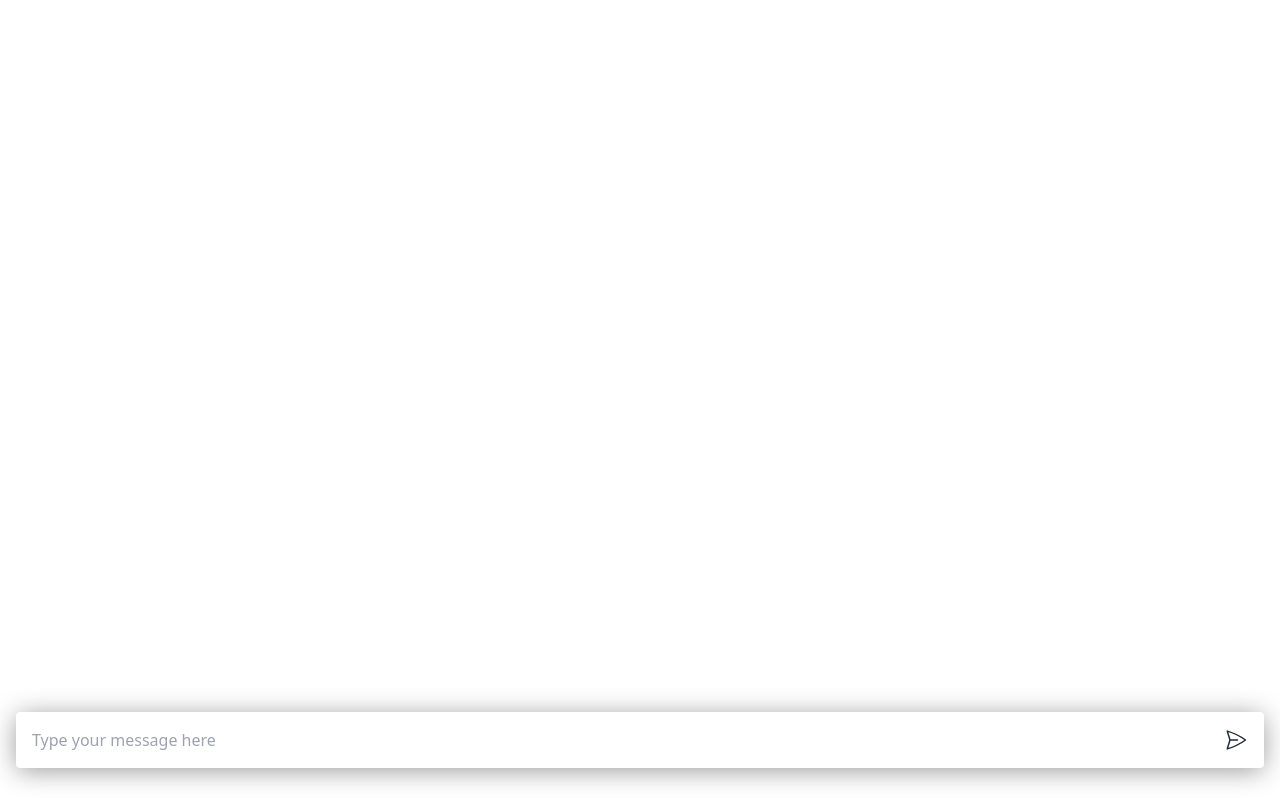
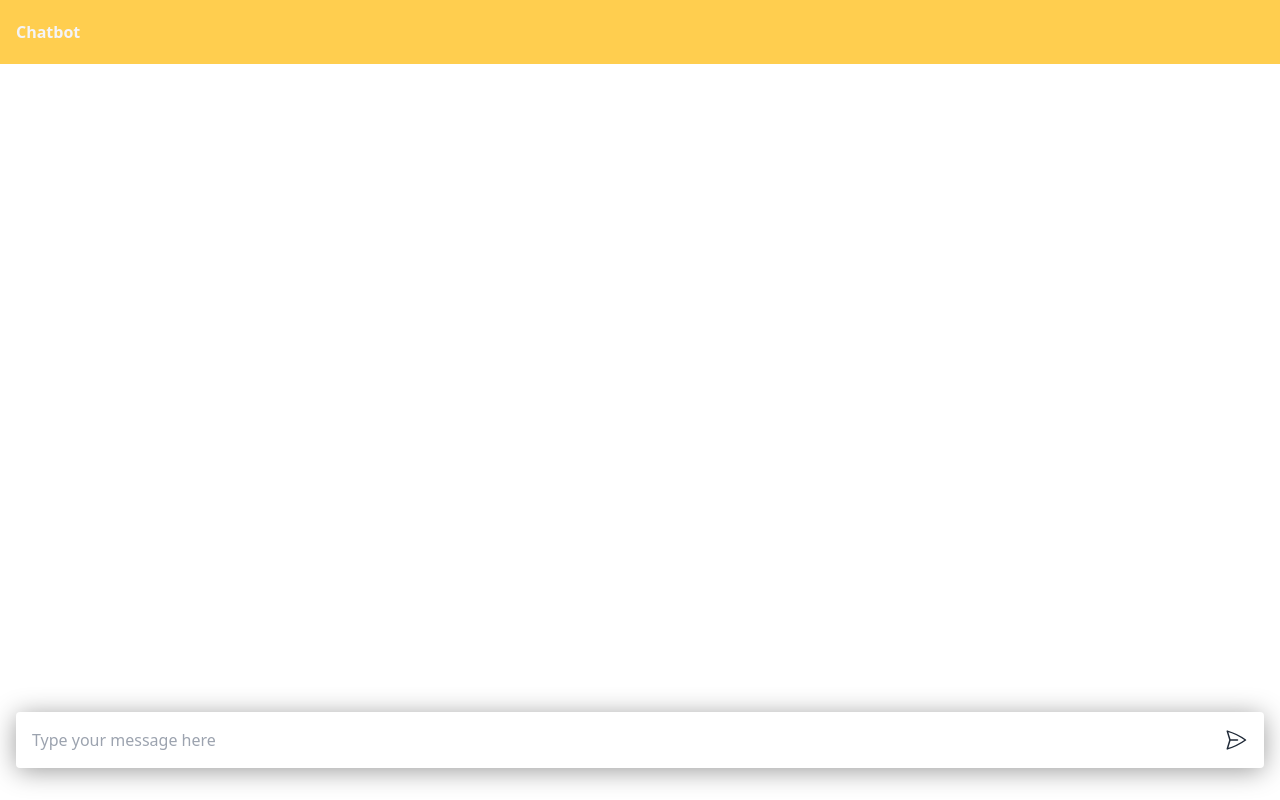
Before and after one commit to GeeksHacking/hackomania2024-Jolteon-jolteon, a React (Vite) app in the folder frontend/: page / in a window 1280 px wide. Built offline with nearby package versions, Linux system fonts and the light colour scheme.

Commit message:
added front end components

```diff
--- a/frontend/src/components/ChatBubble.jsx
+++ b/frontend/src/components/ChatBubble.jsx
@@ -1,8 +1,8 @@
 export default function ChatBubble(){
 
 	return(
-		<>
-
-		</>
+		<div className="m-4 bg-[#FFFFFF]">
+			Lorem ipsum dolor sit amet.
+		</div>
 			);
 }
--- a/frontend/src/components/Chatroom.jsx
+++ b/frontend/src/components/Chatroom.jsx
@@ -1,3 +1,5 @@
+import Header from "./Header";
+import MessagesContainer from "./MessagesContainer"
 import SendMessageBar from "./SendMessageBar";
 import { useState } from 'react'
 
@@ -9,8 +11,10 @@ export default function Chatroom(){
 
 
 	return(
-		<>
+		<div className="flex flex-col h-dvh">
+			<Header/>
+			<MessagesContainer/>
 <SendMessageBar newMessage={newMessage} setNewMessage={setNewMessage} setResponse={setResponse} />
-		</>
+		</div>
 			);
 }
--- /dev/null
+++ b/frontend/src/components/Header.jsx
@@ -0,0 +1,10 @@
+export default function Header () {
+
+    return (
+        <>
+        <div className="flex flex-row bg-[#FFCE4F] h-16 items-center px-4">
+<h1 className="m-0 text-[#F4F4F8] font-bold">Chatbot</h1>
+        </div>
+        </>
+    )
+}
--- /dev/null
+++ b/frontend/src/components/MessagesContainer.jsx
@@ -0,0 +1,10 @@
+
+
+export default function MessagesContainer () {
+
+    return (
+        <div className=" w-full flex-1 flex flex-col">
+
+        </div>
+    )
+}
--- a/frontend/src/components/SendMessageBar.jsx
+++ b/frontend/src/components/SendMessageBar.jsx
@@ -1,4 +1,3 @@
-import { useState } from "react";
 import axios from "axios";
 export default function SendMessageBar(props) {
 
@@ -17,13 +16,12 @@ export default function SendMessageBar(props) {
 			message: newMessage,
 		});
 		setResponse(message.data)
-
 	}
 
 
 	return (
 		<>
-			<form onSubmit={handleSubmit} className="fixed right-0 bottom-0 left-0 flex flex-row mx-4 mb-8 shadow-[0px_3px_27px_-1px_rgba(0,0,0,0.42)] rounded p-4">
+			<form onSubmit={handleSubmit} className=" flex flex-row mx-4 mb-8 shadow-[0px_3px_27px_-1px_rgba(0,0,0,0.42)] rounded p-4">
 <input type="text" placeholder="Type your message here" className="flex-1 outline-none border-none" value={newMessage} onChange={e=>setNewMessage(e.target.value)}/>
 		<button type="submit">
 					<svg
```
